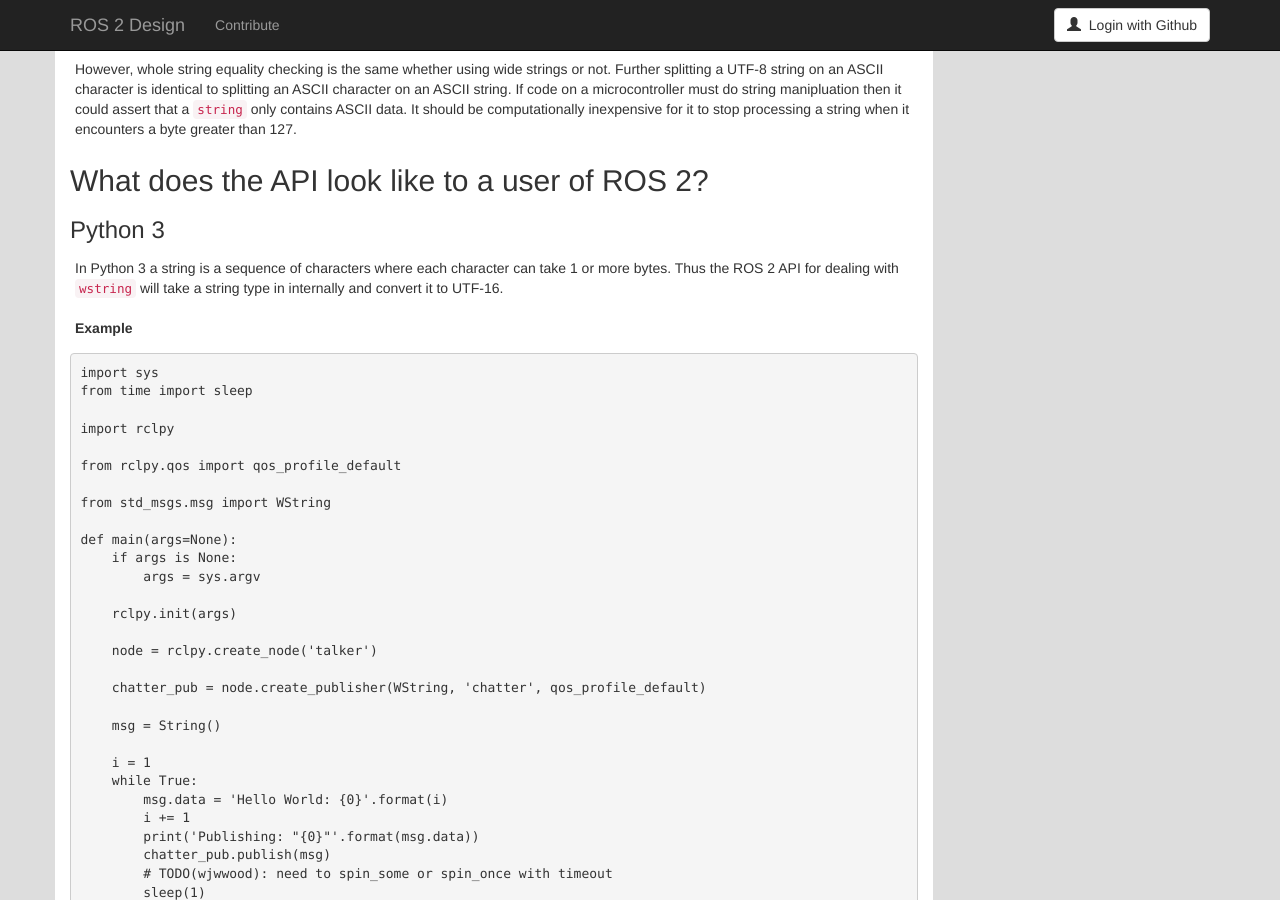
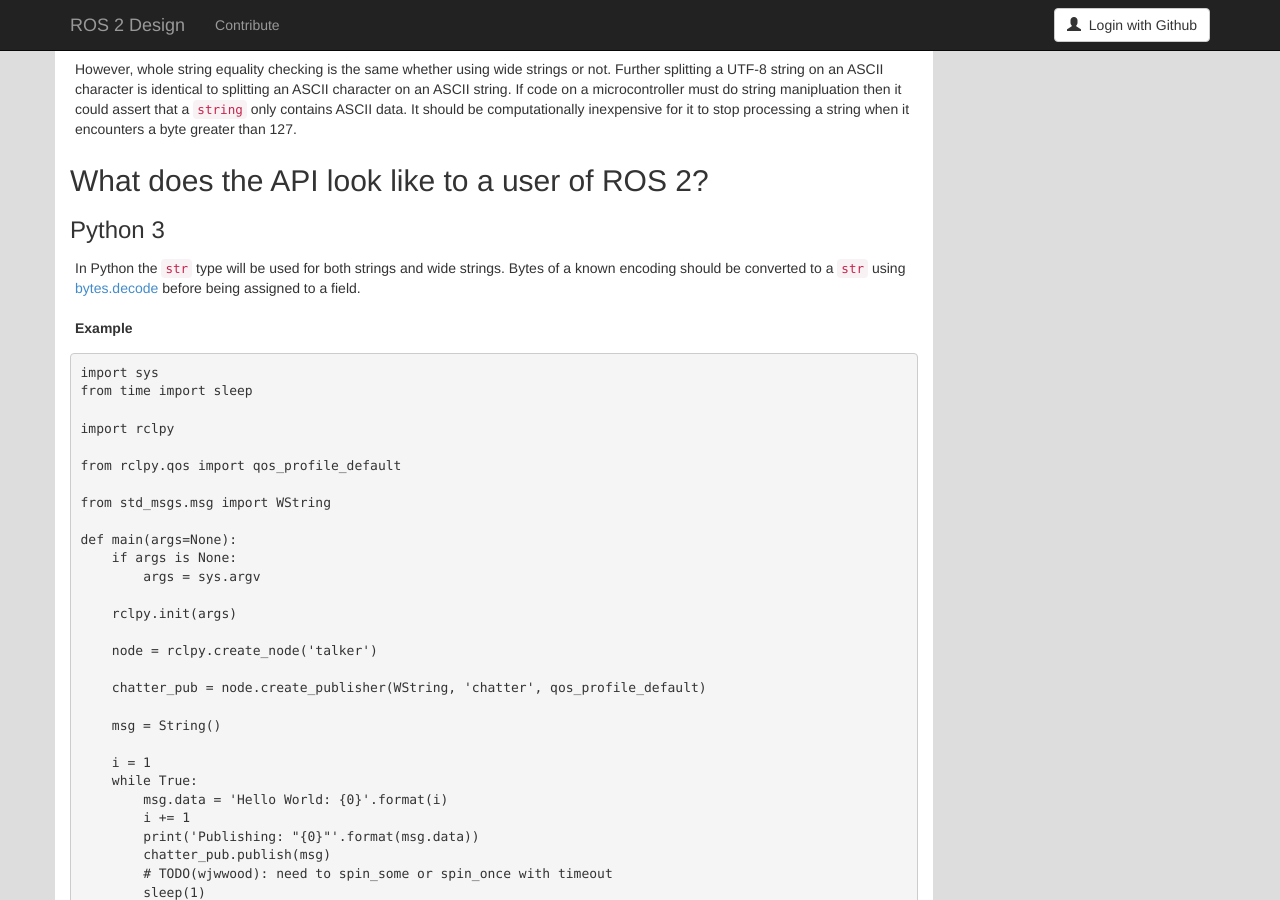
Before and after one commit to ros2/design, a Jekyll site: the page built from articles/WideStrings.md, in a window 1280 px wide and 900 px high, scrolled down 2212 px. Built offline with Jekyll 4.4.1, drawn with Linux system fonts in a browser that asks for light colours; nearby versions of some CDN libraries.

Commit message:
Clarify str is used for string and wstring

```diff
--- a/articles/WideStrings.md
+++ b/articles/WideStrings.md
@@ -126,8 +126,8 @@ It should be computationally inexpensive for it to stop processing a string when
 
 ### Python 3
 
-In Python 3 a string is a sequence of characters where each character can take 1 or more bytes.
-Thus the ROS 2 API for dealing with `wstring` will take a string type in internally and convert it to UTF-16.
+In Python the `str` type will be used for both strings and wide strings.
+Bytes of a known encoding should be converted to a `str` using [bytes.decode](https://docs.python.org/3/library/stdtypes.html#bytes.decode) before being assigned to a field.
 
 **Example**
 
```
